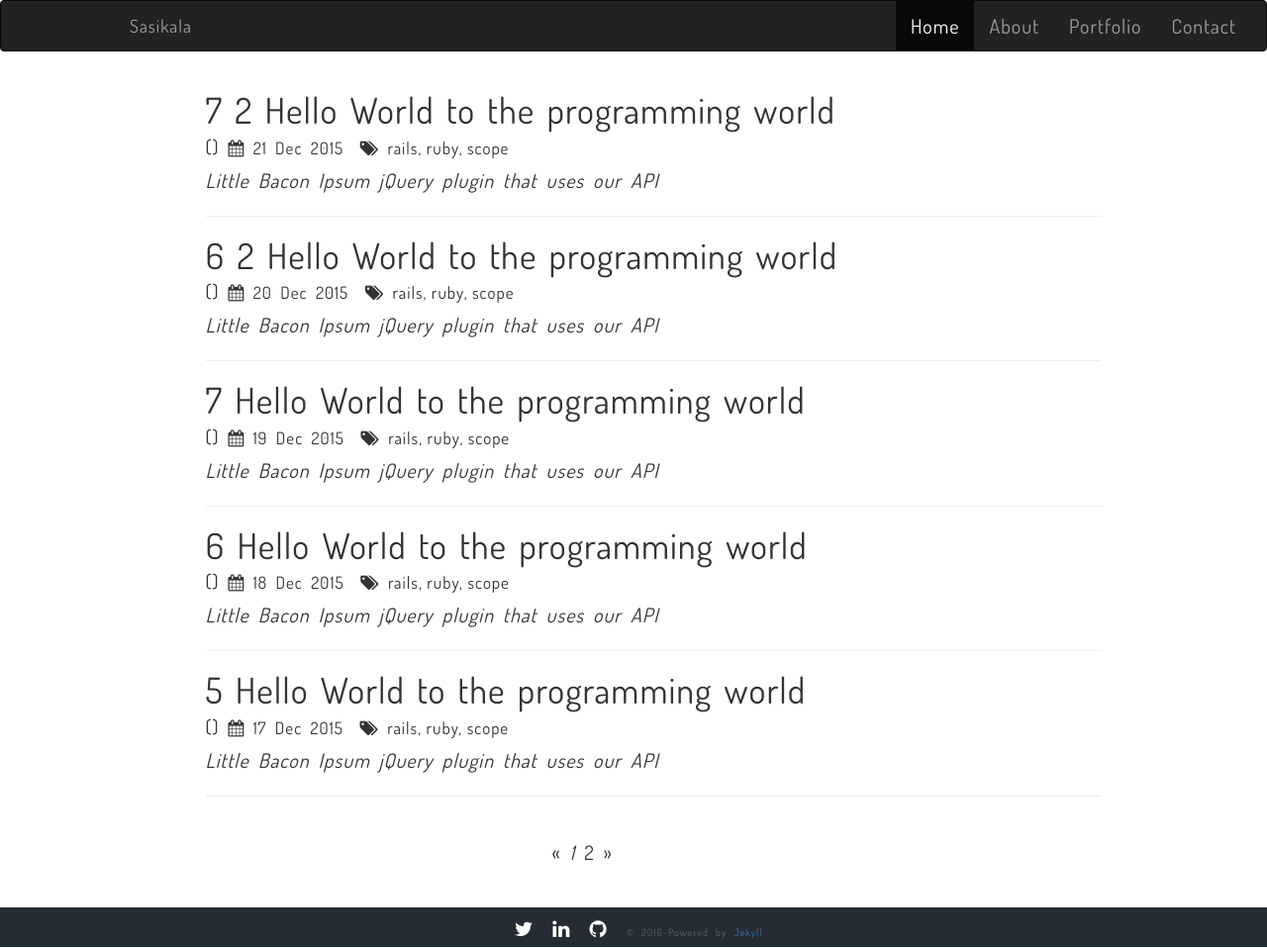
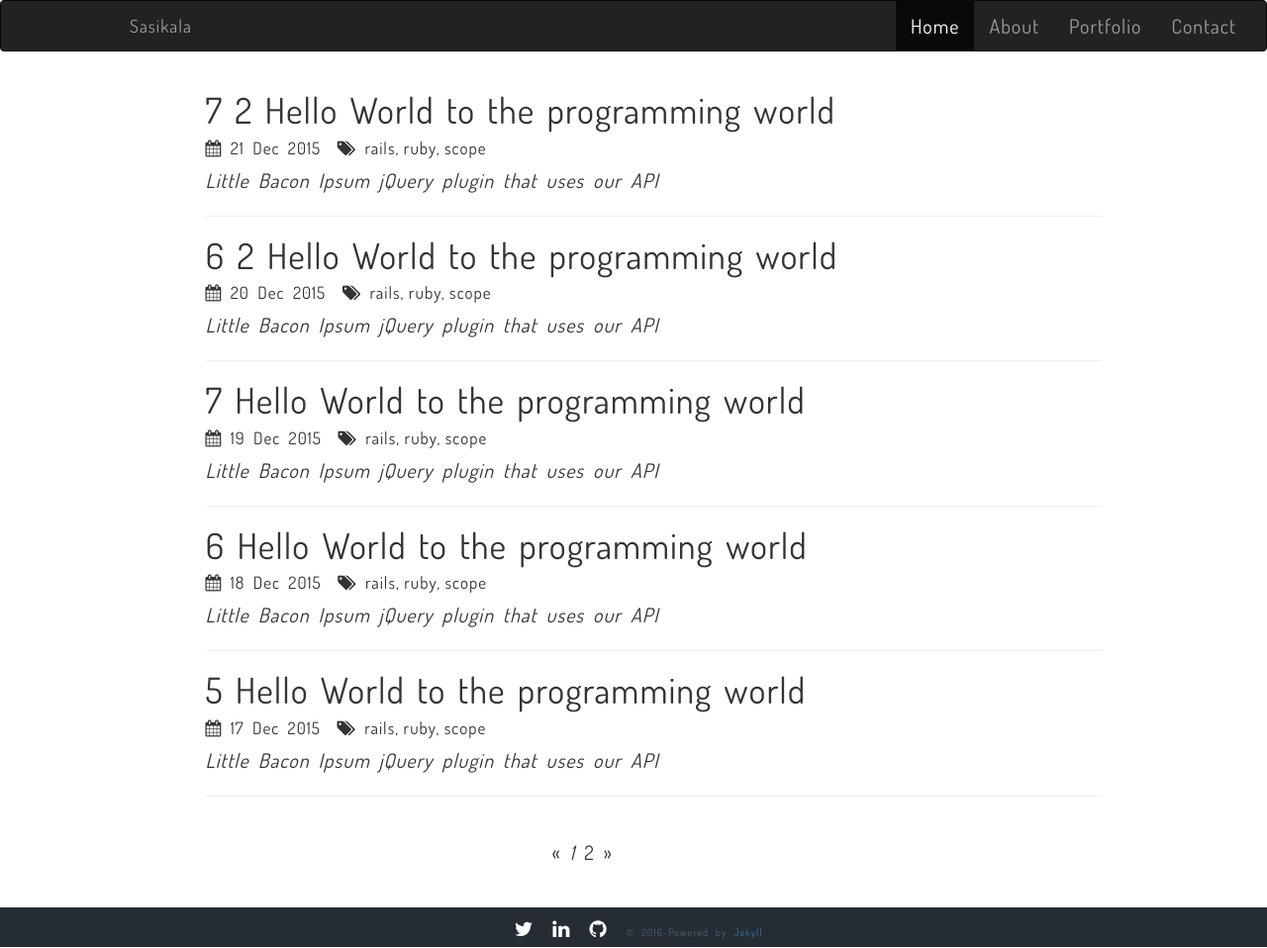
Before and after one commit to Sasikala-Ravichandran/sasi-kala.github.io, a Jekyll site: the page built from index.html, in a window 1280 px wide. Shown: the whole page at 99% size. Built offline with Jekyll 4.4.1, drawn with Linux system fonts in a browser that asks for light colours; nearby versions of some CDN libraries; Markdown is read by kramdown in place of the engine named in the settings; the list of posts is cut into pages by our own code; comment, search, counter and statistics services are not loaded.

Commit message:
modified for comments

```diff
--- a/index.html
+++ b/index.html
@@ -10,10 +10,10 @@
         {% for post in paginator.posts  %}
           <li>
             <div class="post-preview">
-               <a style="text-decoration:none" href="{{ post.url }}">
+               <a style="text-decoration:none" href="{{ post.url }}#disqus_thread">
                  <h1 class="post-title">{{ post.title }}</h1>
                </a>
-               (<a href="{{ post.url }}#disqus_thread"></a>)
+
                <small class="post-meta"><i class="fa fa-calendar"></i>&nbsp;{{ post.date | date_to_string }} &nbsp;<i class="fa fa-tags"></i>&nbsp;{{ post.tags }}</small>
 
                <p class="post-subtitle"><em>{{ post.description }}</em></p>
```
